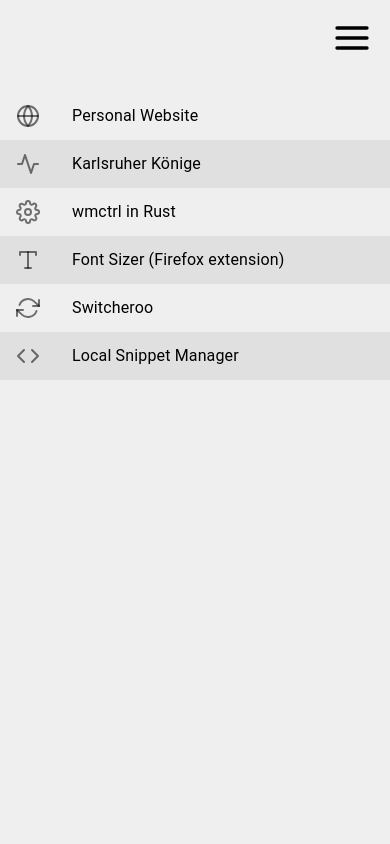
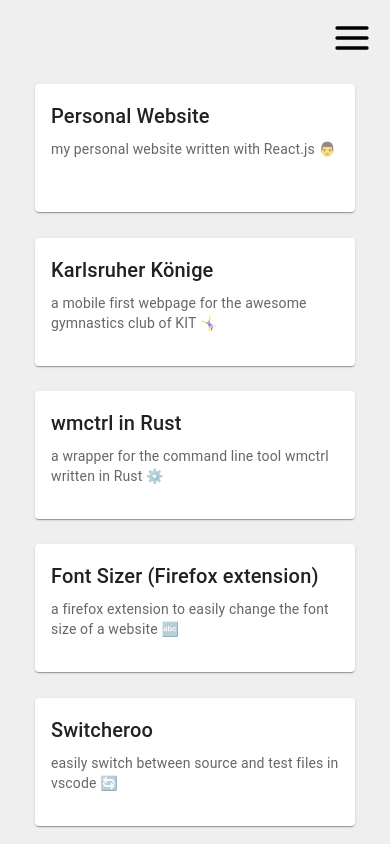
Before and after one commit to Treborium/robert-fuchs-codes, a Next.js app: page /projects in a window 390 px wide. Shown: the top 844 px of the page. Built offline with nearby package versions, Linux system fonts and the light colour scheme; a web font is replaced by a local one.

Commit message:
use project cards for mobile projects page

```diff
--- a/views/mobile/MobileProjects.tsx
+++ b/views/mobile/MobileProjects.tsx
@@ -1,38 +1,37 @@
 import React from 'react';
 import {
-  List,
-  ListItemButton,
-  ListItemIcon,
-  ListItemText,
+  Box,
 } from '@mui/material';
 
 import HamburgerMenu from '../../components/HamburgerMenu';
 import { ProjectData, ProjectsData } from '../../data/projectsData';
+import ProjectCard from '../../components/ProjectCard';
 
 export default function MobileProjects() {
-  // TODO: Add outline to list
+  const additionalCardProps = {
+    imageSrc: undefined,
+    sx: { marginBottom: '3vh' },
+  };
+
   return (
     <>
       <HamburgerMenu />
-      <List sx={styles.list}>
-        {ProjectsData.map((props: ProjectData, index: number) => (
-          <ListItemButton
-            component='a'
-            href={props.link}
-            sx={index % 2 === 1 && { backgroundColor: '#E0E0E0' }}
-          >
-            <ListItemIcon>{props.icon}</ListItemIcon>
-            <ListItemText primary={props.title} />
-          </ListItemButton>
+      <Box sx={styles.container}>
+        {ProjectsData.map((props: ProjectData) => (
+          <ProjectCard {...{ ...props, ...additionalCardProps }} />
         ))}
-      </List>
+      </Box>
     </>
   );
 }
 
 const styles = {
-  list: {
+  container: {
     marginTop: '10vh',
     width: '100vw',
+    display: 'flex',
+    flexDirection: 'column',
+    justifyContent: 'center',
+    alignItems: 'center',
   },
 } as const;
```
